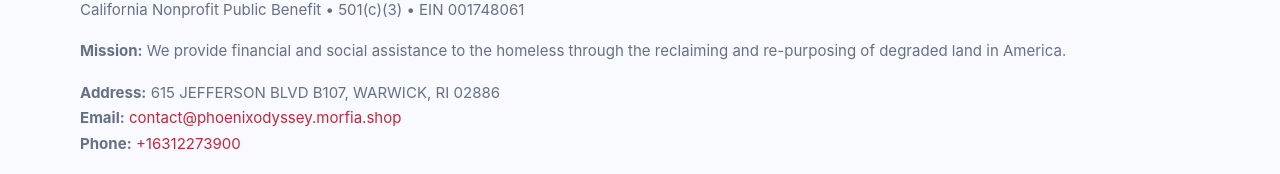
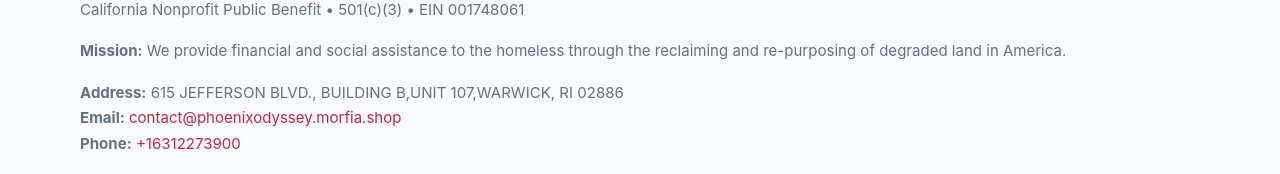
Before and after one commit to thuanbg111/phoenix-odyssey-inc-8061, a plain HTML site: page index.html in a window 1280 px wide. Shown: the part 1307-1481 px from the top of the page. Drawn offline with Linux system fonts and the light colour scheme.

Commit message:
Safe replace address only

```diff
--- a/index.html
+++ b/index.html
@@ -89,7 +89,7 @@
         <div class="small">California Nonprofit Public Benefit • 501(c)(3) • EIN 001748061</div>
       </div>
       <div><div class="small"><strong>Mission:</strong> We provide financial and social assistance to the homeless through the reclaiming and re-purposing of degraded land in America.</div></div>
-      <div><div class="small"><strong>Address:</strong> 615 JEFFERSON BLVD B107, WARWICK, RI 02886<br><strong>Email:</strong> <a href="mailto:contact@phoenixodyssey.morfia.shop">contact@phoenixodyssey.morfia.shop</a><br><strong>Phone:</strong> <a href="tel:+16312273900">+16312273900</a></div></div>
+      <div><div class="small"><strong>Address:</strong> 615 JEFFERSON BLVD., BUILDING B,UNIT 107,WARWICK, RI 02886<br><strong>Email:</strong> <a href="mailto:contact@phoenixodyssey.morfia.shop">contact@phoenixodyssey.morfia.shop</a><br><strong>Phone:</strong> <a href="tel:+16312273900">+16312273900</a></div></div>
     </div>
   </footer>
 </main>
```
